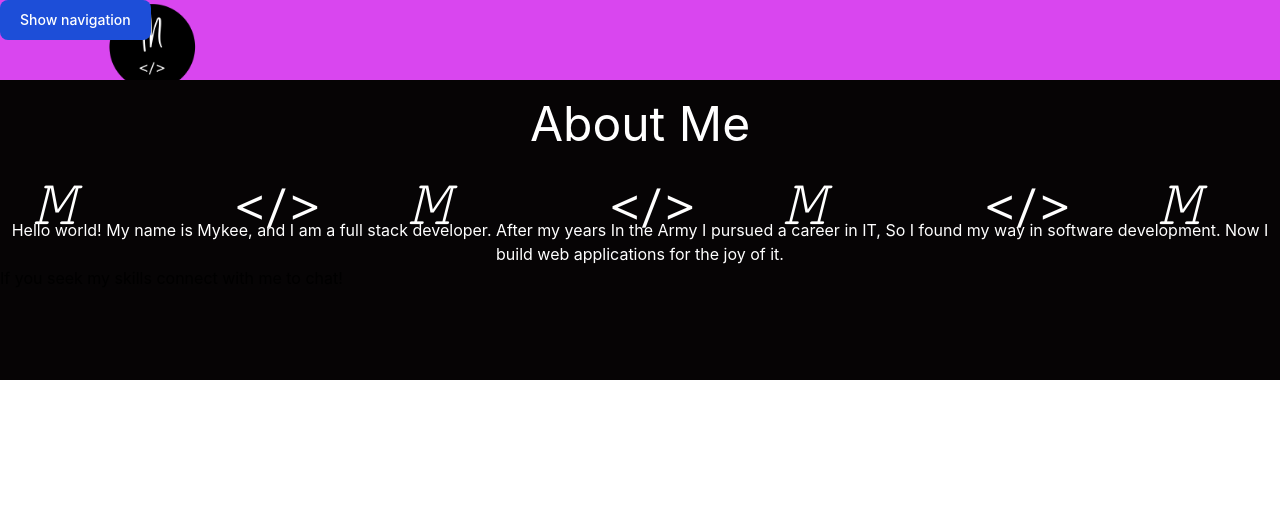
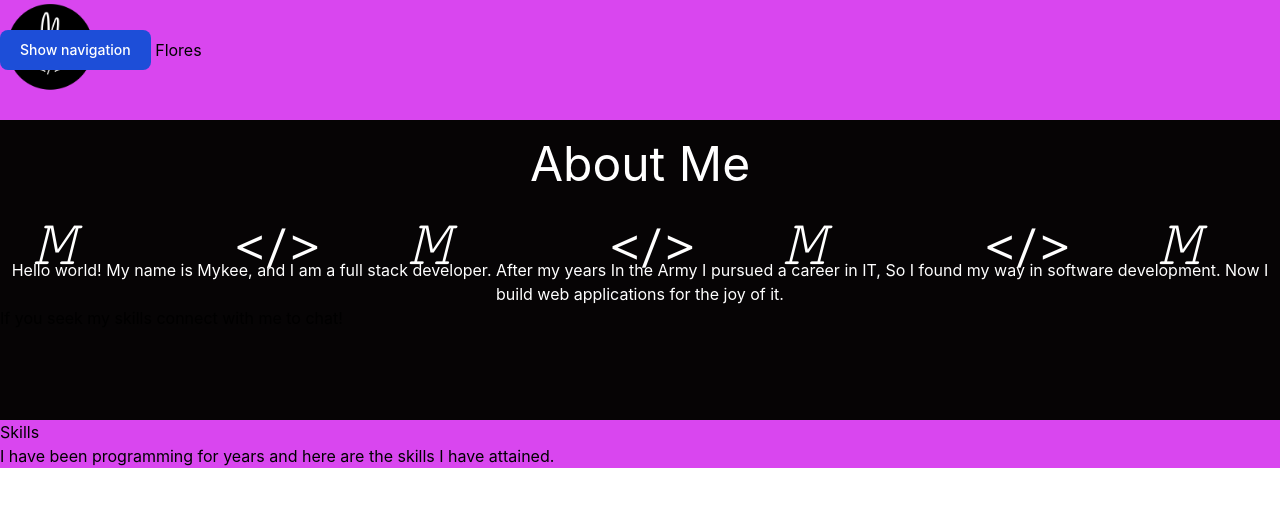
Before and after one commit to Mykee9900/MikePortfolio, a React (Create React App) app: page / in a window 1280 px wide. Shown: the top 506 px of the page. Built offline with nearby package versions, Linux system fonts and the light colour scheme.

Commit message:
saving changes made to Header branch

```diff
--- a/src/componeents/About.js
+++ b/src/componeents/About.js
@@ -2,8 +2,8 @@ import React from "react";
 
 const About = () => {
     return (
-        <div>
-            <div className="bg-AboutBg bg-contain absolute top-[80px] z-1 h-[300px] w-full">
+        <div className="mt-[20px]">
+            <div className="bg-AboutBg bg-contain  top-[80px] z-1 h-[300px] w-full">
                 <h1 className="text-5xl text-center py-5 text-white">About Me</h1>
                 <p className="text-white pt-[50px] text-center">Hello world! My name is Mykee, and I am a full stack developer. After my years In the Army I pursued a career in IT, So I found my way in software development. Now I build web applications for the joy of it.</p>
                 <p>If you seek my skills connect with me to chat! </p>
--- a/src/componeents/Header.js
+++ b/src/componeents/Header.js
@@ -4,12 +4,14 @@ import Logo from "../media/logo.png";
 
 const Header = () => {
     return (
-        <div className="flex flex-row">
-            <h3>Mykee Flores</h3>
-            <img src={Logo} alt="Website logo" className="h-[100px]"/>
-            <SideBar />
+        <div className="flex justify-between items-center">
+            <SideBar className="float-left"/>
+            <div className="float-right flex items-center">
+                <img src={Logo} alt="Website logo" className="h-[100px]"/>
+                <h3>Mykee Flores</h3>
+            </div>
         </div>
     )
 }
 
-export default Header
+export default Header;
```
